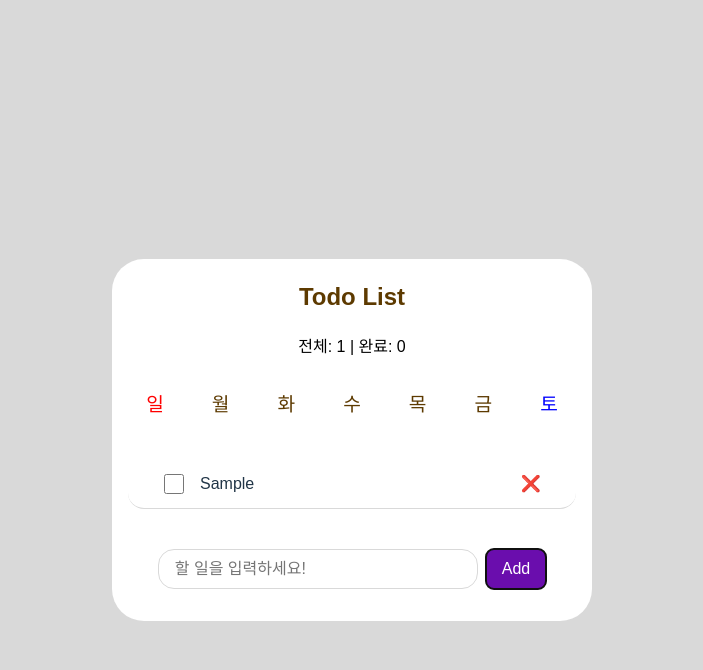
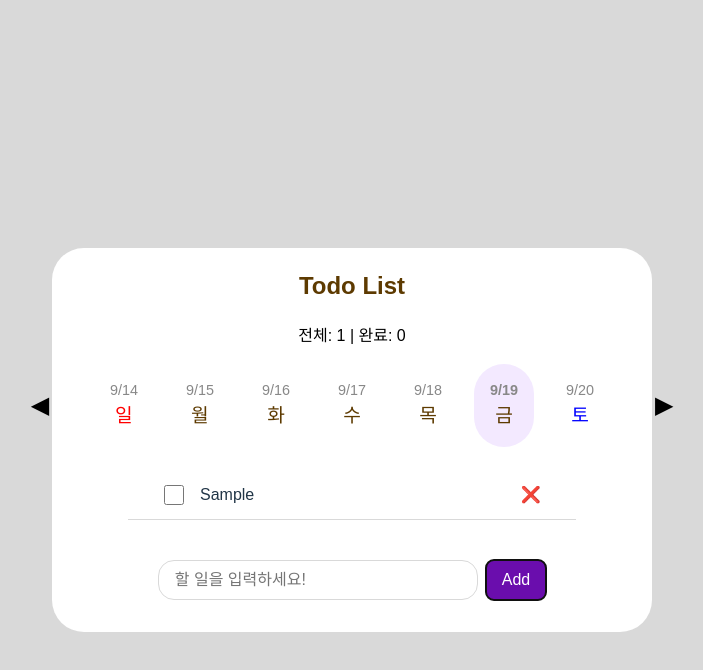
Before and after one commit to CEOS-Developers/react-todo-22nd, a React (Vite) app: page / in a window 1280 px wide. Both pictures are taken after typing "Sample" into the empty fields and a click on the button "Add". Shown: the top 670 px of the page, without its empty margins (288-991 px from the left). Built offline with nearby package versions, Linux system fonts and the light colour scheme; a web font is replaced by a local one.

Commit message:
feat: 투두 날짜 별 조회 기능 구현

```diff
--- a/src/App.jsx
+++ b/src/App.jsx
@@ -11,13 +11,44 @@ import {
 } from "./App.styles";
 
 function App() {
+  // 주 시작일(일요일) 구하는 함수
+  const getStartOfWeek = (date) => {
+    const d = new Date(date);
+    d.setHours(0, 0, 0, 0);
+    d.setDate(d.getDate() - d.getDay());
+    return d;
+  };
+
+  const [currentWeekStart, setCurrentWeekStart] = useState(() =>
+    getStartOfWeek(new Date())
+  );
+  const [selectedDate, setSelectedDate] = useState(() => {
+    const today = new Date();
+    today.setHours(0, 0, 0, 0);
+    return today.getTime();
+  });
   const [todos, setTodos] = useState([]);
   const [inputValue, setInputValue] = useState("");
+
+  // 일~토 날짜 배열 만들기 (currentWeekStart 기준)
+  const weekDates = Array.from({ length: 7 }, (_, i) => {
+    const d = new Date(currentWeekStart);
+    d.setDate(currentWeekStart.getDate() + i);
+    d.setHours(0, 0, 0, 0);
+    return d;
+  });
 
   //투두 추가하기
   const addTodo = () => {
     if (inputValue.trim() === "") return;
-    setTodos([...todos, { text: inputValue, isDone: false }]);
+    setTodos([
+      ...todos,
+      {
+        text: inputValue,
+        isDone: false,
+        date: selectedDate,
+      },
+    ]);
     setInputValue("");
   };
 
@@ -34,14 +65,26 @@ function App() {
       )
     );
   };
+
   // 전체 투두 개수와 완료된 투두 개수 계산
   const totalCount = todos.length;
   const doneCount = todos.filter((todo) => todo.isDone).length;
 
+  // 제목 클릭 시 오늘 기준 이번 주로 이동
+  const TitleClick = () => {
+    const today = new Date();
+    today.setHours(0, 0, 0, 0);
+    const startOfThisWeek = getStartOfWeek(today);
+    setCurrentWeekStart(startOfThisWeek);
+    setSelectedDate(today.getTime());
+  };
+
   return (
     <AppContainer>
       <TodoList>
-        <Title>Todo List</Title>
+        <Title onClick={TitleClick} style={{ cursor: "pointer" }}>
+          Todo List
+        </Title>
         <div
           style={{
             textAlign: "center",
@@ -54,19 +97,72 @@ function App() {
         </div>
 
         <WeekCalendar>
-          <Day sunday>일</Day>
-          <Day>월</Day>
-          <Day>화</Day>
-          <Day>수</Day>
-          <Day>목</Day>
-          <Day>금</Day>
-          <Day saturday>토</Day>
+          <button
+            style={{
+              background: "none",
+              border: "none",
+              fontSize: "1.5rem",
+              cursor: "pointer",
+              marginRight: "0.5rem",
+            }}
+            onClick={() => {
+              const prev = new Date(currentWeekStart);
+              prev.setDate(currentWeekStart.getDate() - 7);
+              setCurrentWeekStart(prev);
+              setSelectedDate(prev.getTime());
+            }}
+            aria-label="이전 주"
+          >
+            ◀
+          </button>
+          {"일월화수목금토".split("").map((day, i) => (
+            <Day
+              key={day}
+              sunday={i === 0}
+              saturday={i === 6}
+              style={{
+                cursor: "pointer",
+                fontWeight: weekDates[i].getTime() === selectedDate ? 700 : 400,
+                background:
+                  weekDates[i].getTime() === selectedDate
+                    ? "#f3e9ff"
+                    : "inherit",
+              }}
+              onClick={() => setSelectedDate(weekDates[i].getTime())}
+            >
+              <div style={{ fontSize: "0.9rem", color: "#888" }}>
+                {weekDates[i].getMonth() + 1}/{weekDates[i].getDate()}
+              </div>
+              <div>{day}</div>
+            </Day>
+          ))}
+          <button
+            style={{
+              background: "none",
+              border: "none",
+              fontSize: "1.5rem",
+              cursor: "pointer",
+              marginLeft: "0.5rem",
+            }}
+            onClick={() => {
+              const next = new Date(currentWeekStart);
+              next.setDate(currentWeekStart.getDate() + 7);
+              setCurrentWeekStart(next);
+              setSelectedDate(next.getTime());
+            }}
+            aria-label="다음 주"
+          >
+            ▶
+          </button>
         </WeekCalendar>
 
         <ListArea>
-          {todos.map((todo, index) => (
+          {todos
+            .map((todo, index) => ({ ...todo, index }))
+            .filter((todo) => todo.date === selectedDate)
+            .map((todo) => (
               <TodoItem
-              key={index}
+                key={todo.index}
                 style={{
                   textDecoration: todo.isDone ? "line-through" : "none",
                   color: todo.isDone ? "#aaa" : "inherit",
@@ -75,7 +171,7 @@ function App() {
                 <input
                   type="checkbox"
                   checked={todo.isDone}
-                onChange={() => completeTodo(index)}
+                  onChange={() => completeTodo(todo.index)}
                   style={{
                     width: "20px",
                     height: "20px",
@@ -85,7 +181,7 @@ function App() {
                 />
                 {todo.text}
                 <button
-                onClick={() => deleteTodo(index)}
+                  onClick={() => deleteTodo(todo.index)}
                   style={{ marginLeft: "auto" }}
                 >
                   ❌
--- a/src/App.styles.js
+++ b/src/App.styles.js
@@ -14,7 +14,7 @@ export const AppContainer = styled.div`
 // Todo 리스트 박스
 export const TodoList = styled.div`
   background-color: white;
-  width: 40%;
+  width: 50%;
   font-family: "Pretendard", "Noto Sans KR", sans-serif;
   border-radius: 2rem;
   background-color: white;
@@ -50,13 +50,8 @@ export const Day = styled.div.withConfig({
   border-radius: 2rem;
   color: ${(props) =>
     props.sunday ? "red" : props.saturday ? "blue" : "#5d3a00"};
-  cursor: pointer;
-
-  &:hover {
-    background-color: #d9d9d9;
-    color: ${(props) =>
-      props.sunday ? "red" : props.saturday ? "blue" : "white"};
-  }
+  width: 100%;
+  shrink: 0;
 `;
 
 // 입력 및 버튼 영역
@@ -111,7 +106,6 @@ export const TodoItem = styled.div`
   padding: 0.5rem;
   width: 25rem;
   height: 3rem;
-  border-radius: 1rem;
   border-bottom: 1px solid #d9d9d9;
   display: flex;
   align-items: center;
```
Lines whose indentation alone changed are shown as unchanged.
